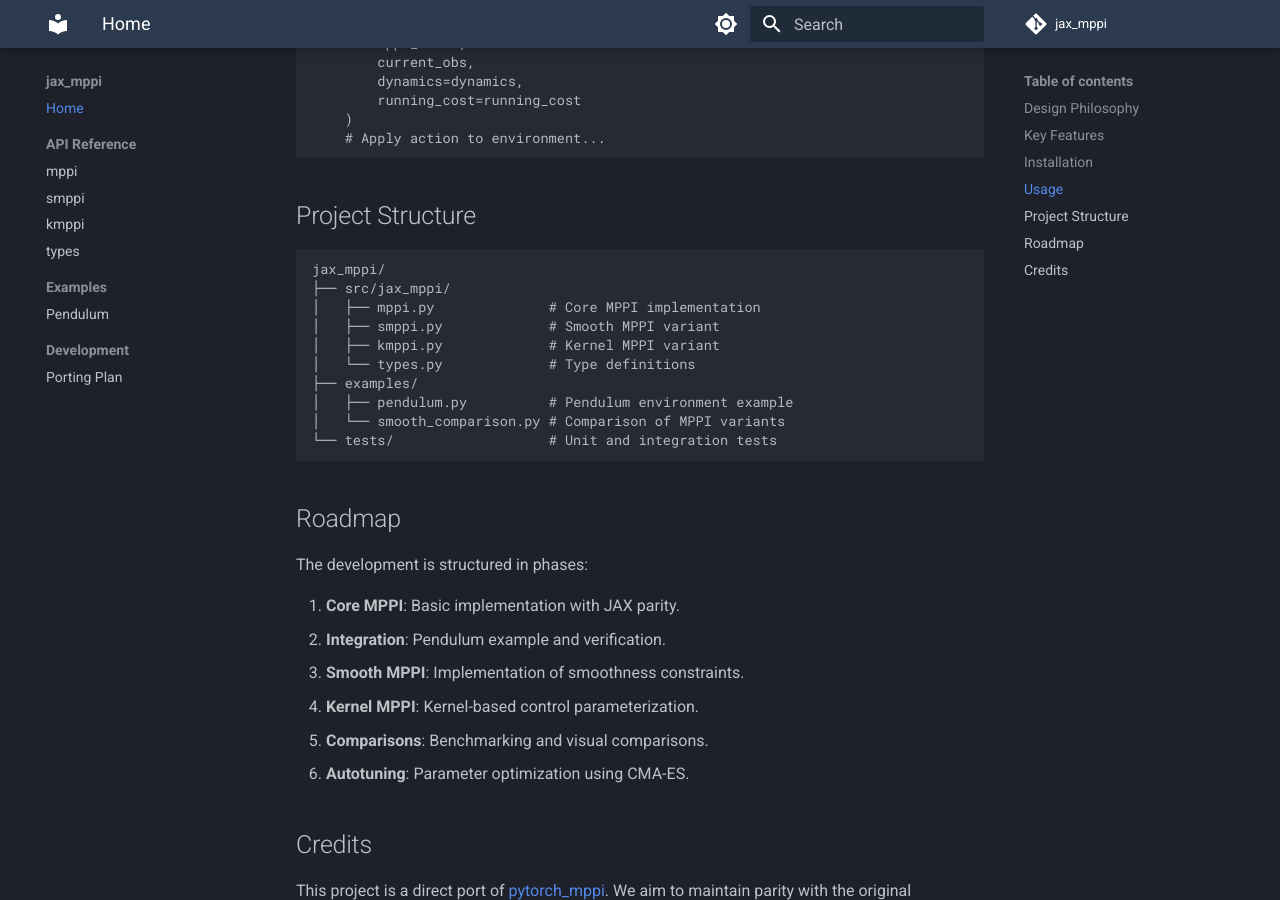
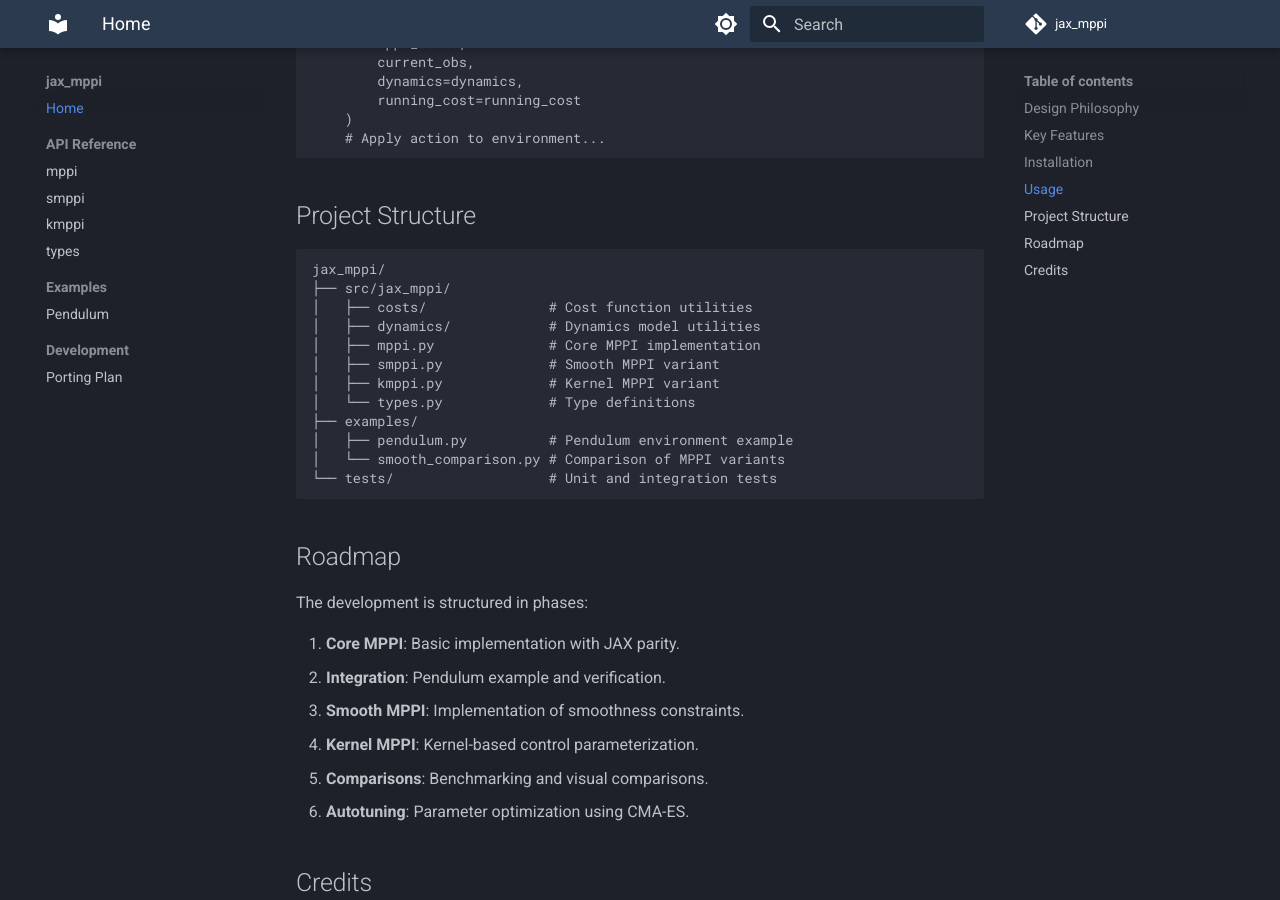
Before and after one commit to riccardo-enr/jax_mppi, an MkDocs documentation site: the page built from docs/index.md, in a window 1280 px wide and 900 px high, scrolled down 1857 px. Built offline with MkDocs 1.6.1 and Material for MkDocs 9.7.7, drawn with Linux system fonts in a browser that asks for light colours; comment, search, counter and statistics services are not loaded.

Commit message:
Update documentation file structure
- Removed `src/jax_mppi/autotune.py` from README and docs/index.md as it does not exist.
- Added `src/jax_mppi/costs/` and `src/jax_mppi/dynamics/` to README and docs/index.md to reflect the actual repository structure.
- Verified documentation build with `mkdocs build`.

Co-authored-by: riccardo-enr <46231415+riccardo-enr@users.noreply.github.com>

````diff
--- a/docs/index.md
+++ b/docs/index.md
@@ -84,6 +84,8 @@ for _ in range(100):
 ```
 jax_mppi/
 ├── src/jax_mppi/
+│   ├── costs/               # Cost function utilities
+│   ├── dynamics/            # Dynamics model utilities
 │   ├── mppi.py              # Core MPPI implementation
 │   ├── smppi.py             # Smooth MPPI variant
 │   ├── kmppi.py             # Kernel MPPI variant
````
Also changed, not shown: README.md (+3 -2 lines).
